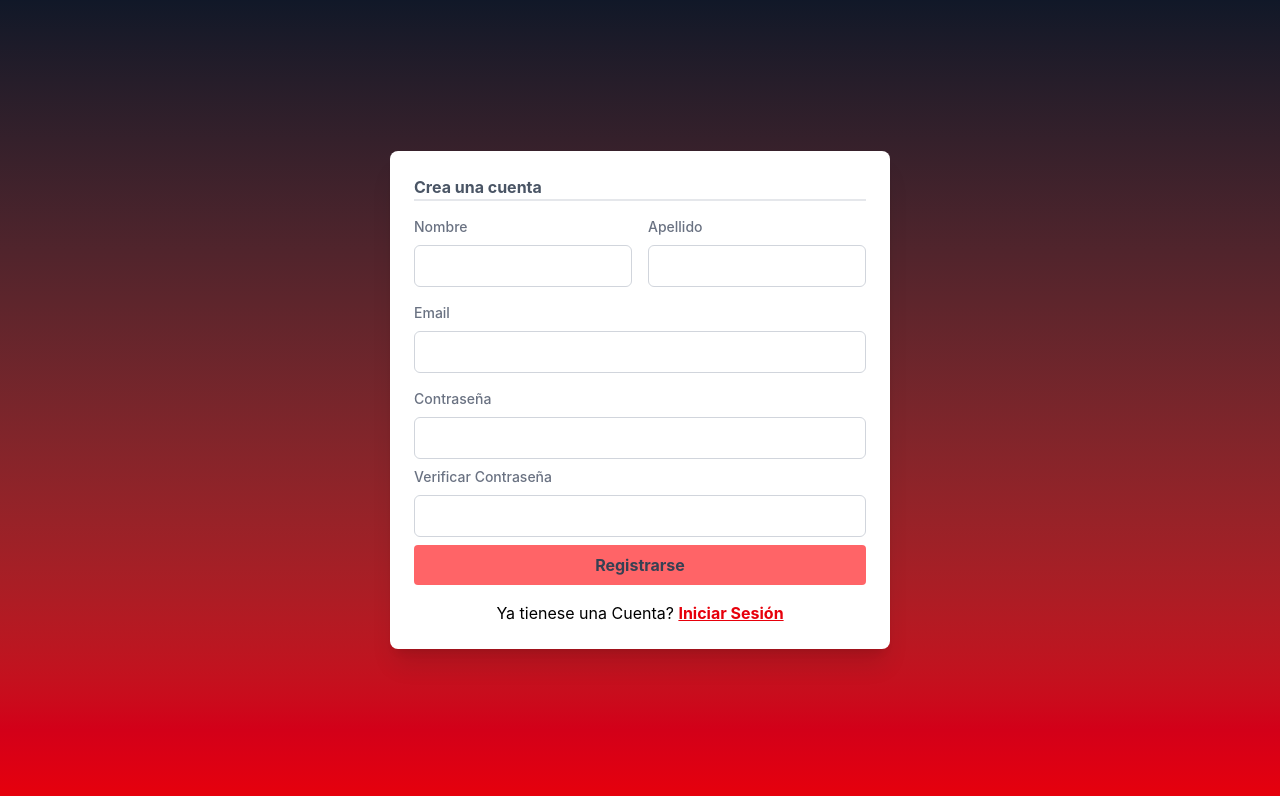
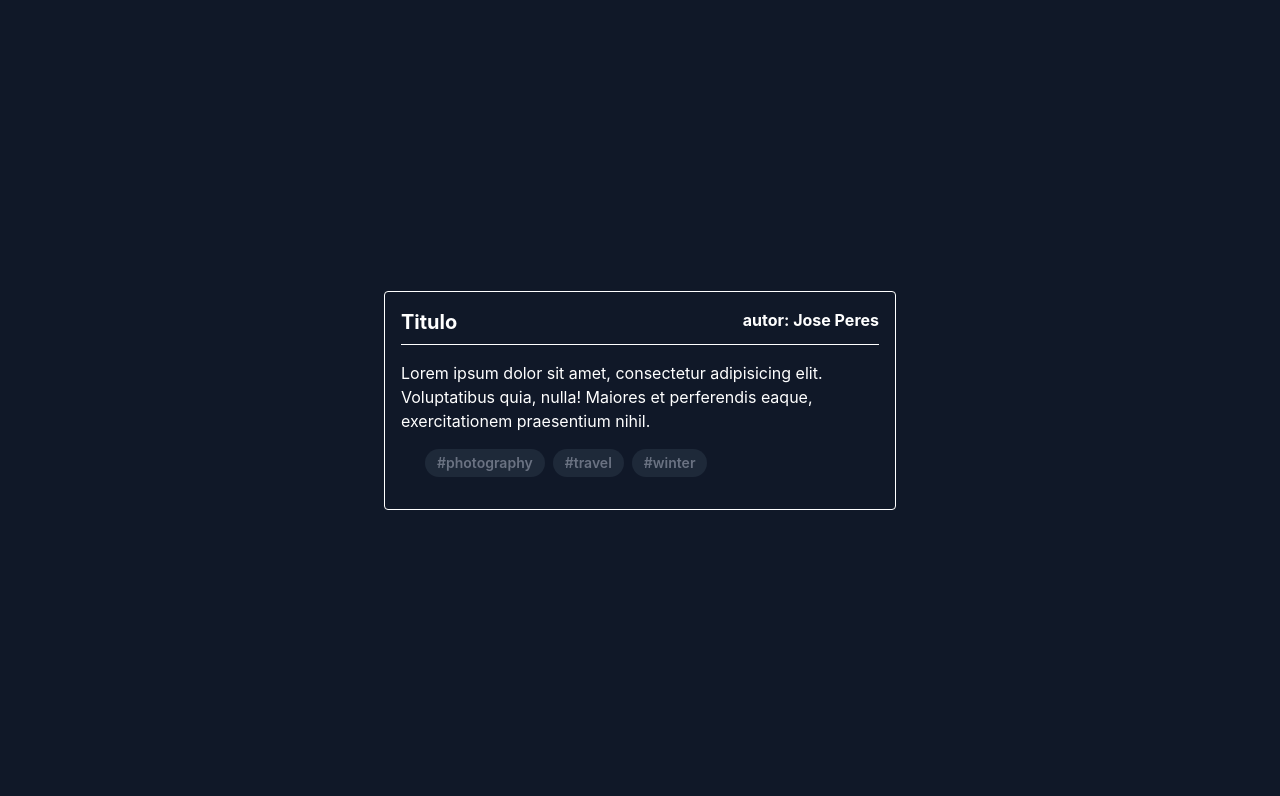
Before and after one commit to osc-sch/trabajo-practico-integrador-2-2do-cuatri, a React (Vite) app: page / in a window 1280 px wide. Shown: the top 796 px of the page. Built offline with nearby package versions, Linux system fonts and the light colour scheme.

Commit message:
feat:se creo la carta principal del los contenidos del homepage

```diff
--- a/src/App.jsx
+++ b/src/App.jsx
@@ -1,10 +1,11 @@
+import { HomePage } from "./pages/HomePage.jsx";
 import { LoginPage } from "./pages/LoginPage.jsx";
 import { RegisterPage } from "./pages/RegisterPage.jsx";
 
 export const App = () => {
   return (
     <div>
-      <RegisterPage></RegisterPage>
+      <HomePage />
     </div>
   );
 };
--- a/src/pages/HomePage.jsx
+++ b/src/pages/HomePage.jsx
@@ -0,0 +1,28 @@
+export const HomePage = () => {
+  return (
+    <main className="flex min-h-screen w-full bg-gray-900 justify-center items-center">
+      <div className="max-w-lg border border-white p-4 rounded-sm">
+        <div className="flex justify-between border-b border-white mb-4">
+          <div className="font-bold text-xl mb-2 text-white">Titulo</div>
+          <p className="text-white font-bold">autor: Jose Peres</p>
+        </div>
+        <p class="text-white text-base">
+          Lorem ipsum dolor sit amet, consectetur adipisicing elit. Voluptatibus
+          quia, nulla! Maiores et perferendis eaque, exercitationem praesentium
+          nihil.
+        </p>
+        <div class="px-6 pt-4 pb-2">
+          <span class="inline-block bg-gray-800 rounded-full px-3 py-1 text-sm font-semibold text-gray-500 mr-2 mb-2">
+            #photography
+          </span>
+          <span class="inline-block bg-gray-800 rounded-full px-3 py-1 text-sm font-semibold text-gray-500 mr-2 mb-2">
+            #travel
+          </span>
+          <span class="inline-block bg-gray-800 rounded-full px-3 py-1 text-sm font-semibold text-gray-500 mr-2 mb-2">
+            #winter
+          </span>
+        </div>
+      </div>
+    </main>
+  );
+};
```
